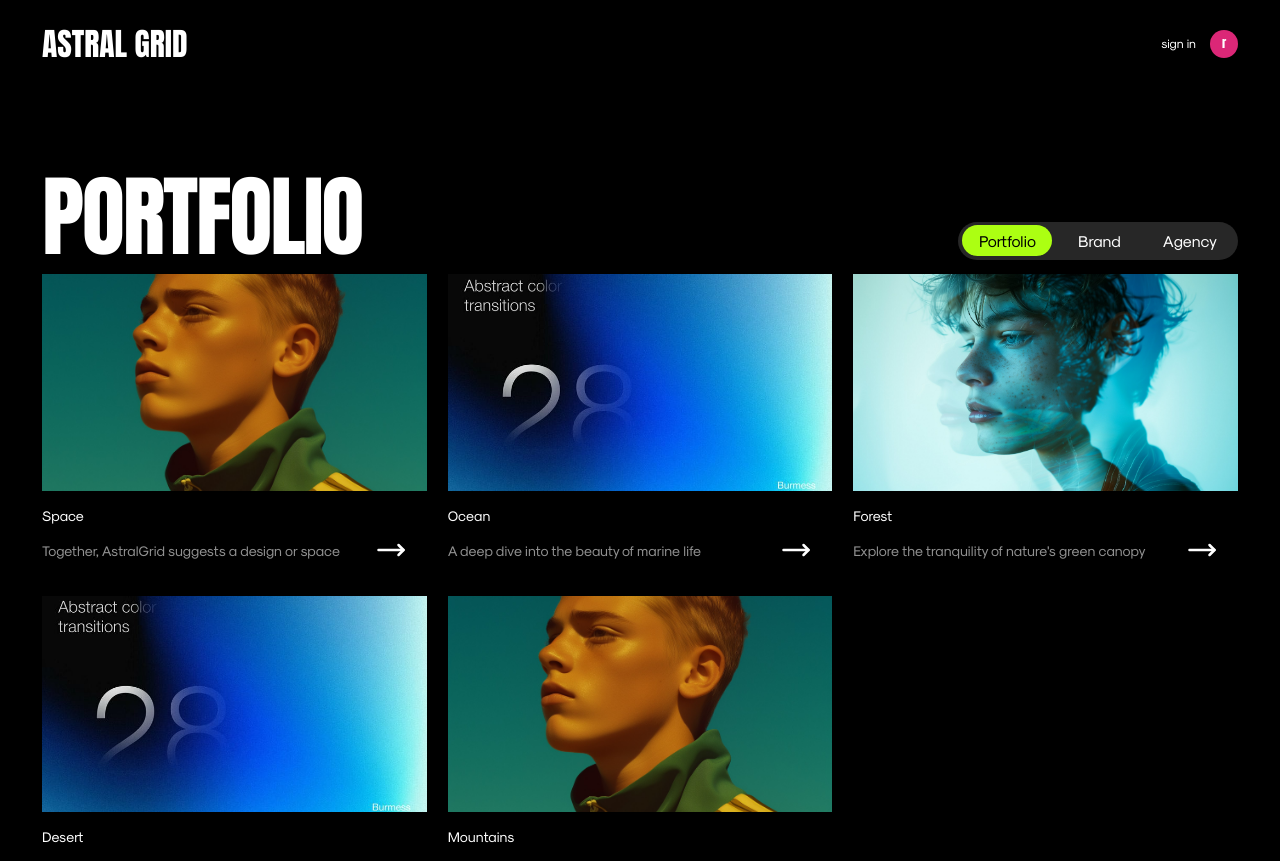
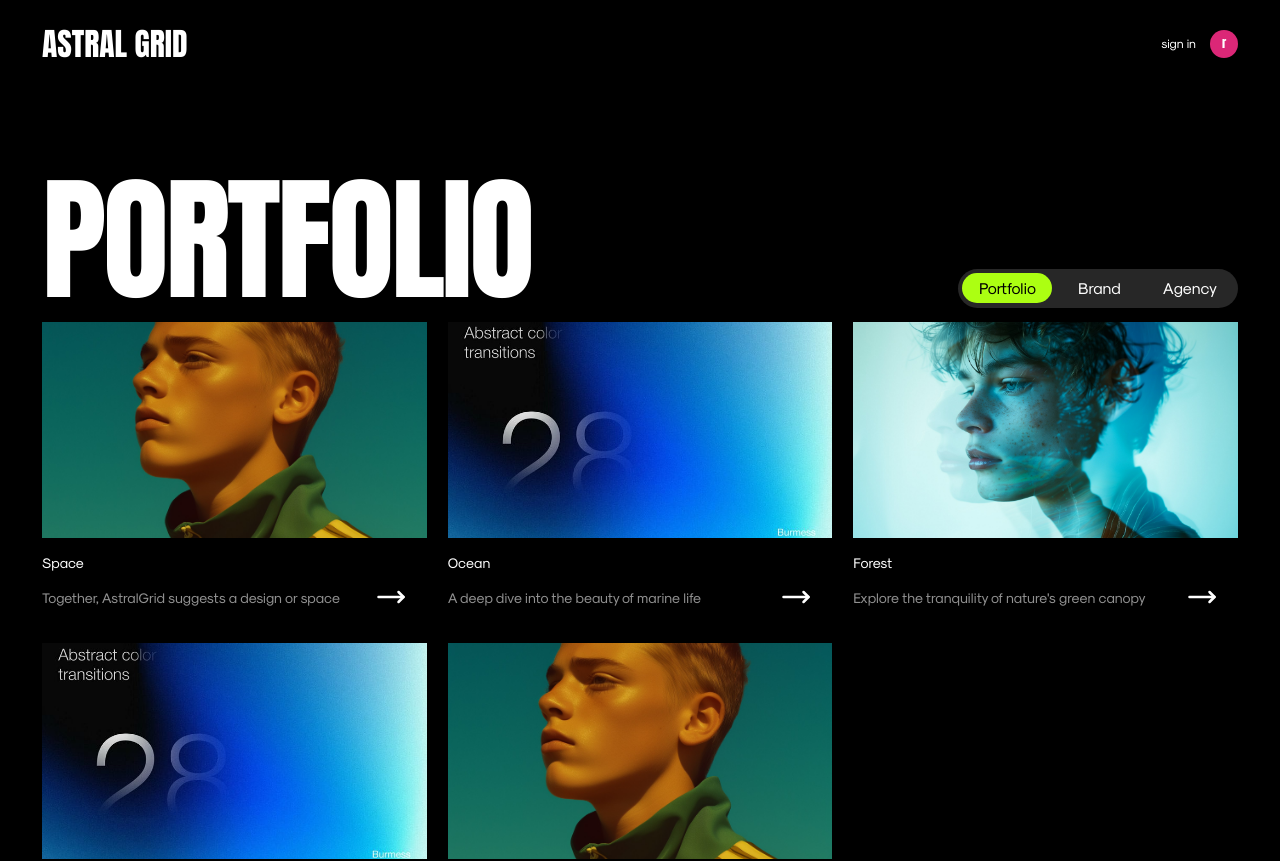
Before and after one commit to jtr-code/astral-grid, a Next.js app: page / in a window 1280 px wide. Shown: the top 861 px of the page. Built offline with nearby package versions, Linux system fonts and the light colour scheme.

Commit message:
style : clamp update

```diff
--- a/app/globals.css
+++ b/app/globals.css
@@ -3,7 +3,7 @@
 @tailwind utilities;
 
 :root {
-  --text-lg: clamp(2.25rem, 1.099rem + 5.75vw, 8rem);
+  --text-lg: clamp(4rem, 2.4rem + 8vw, 12rem);
 }
 
 *,
```
